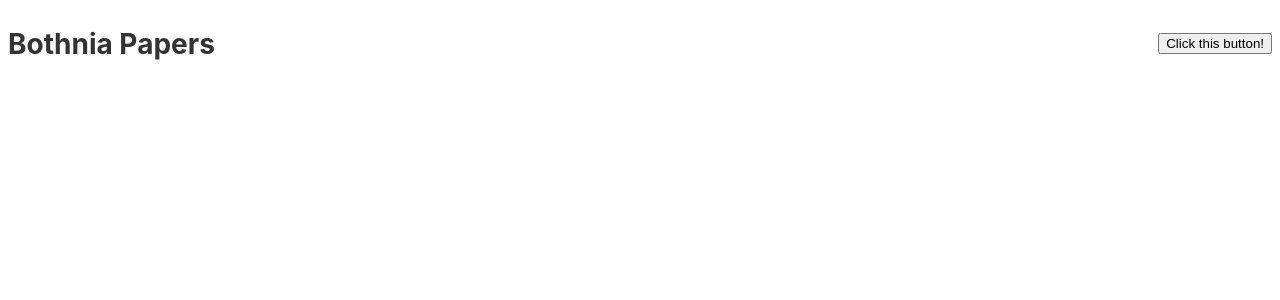
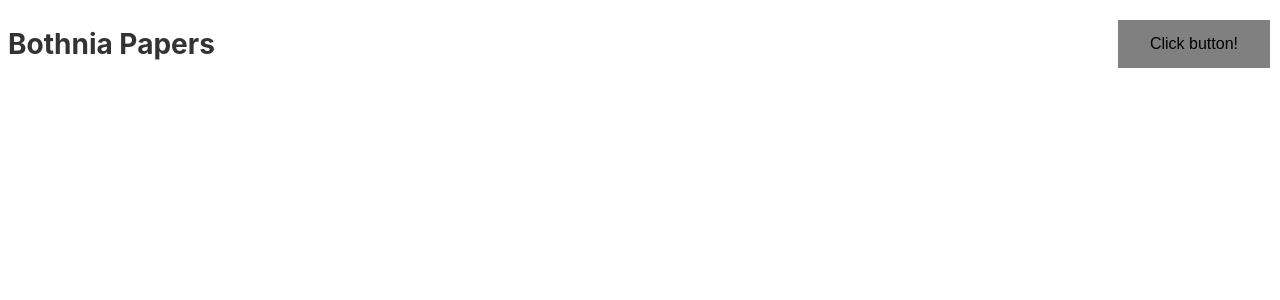
Before and after one commit to dcaptain1/D0027E_Project_Alpha, an Angular app: page / in a window 1280 px wide. Shown: the top 300 px of the page. Built offline with nearby package versions, Linux system fonts and the light colour scheme.

Commit message:
button color fix

```diff
--- a/src/app/components/button/button.component.css
+++ b/src/app/components/button/button.component.css
@@ -0,0 +1,11 @@
+
+.btn {
+  border: 3px black;
+  padding: 15px 32px;
+  text-align: center;
+  text-decoration: none;
+  display: inline-block;
+  font-size: 16px;
+  margin: 4px 2px;
+  cursor: pointer;
+}
--- a/src/app/components/button/button.component.html
+++ b/src/app/components/button/button.component.html
@@ -1 +1 @@
-<button class="btn"> {{text}} </button>
+<button [ngStyle]="{'background-color':color}" class="btn"> {{text}} </button>
--- a/src/app/components/button/button.component.ts
+++ b/src/app/components/button/button.component.ts
@@ -11,6 +11,8 @@
 @Input() color: string;
 
 
+constructor(){}
+
 ngOnInit(): void {
 
 }
--- a/src/app/components/header/header.component.html
+++ b/src/app/components/header/header.component.html
@@ -1,7 +1,10 @@
+
+<div>
+<header>
 
 
-<header>
 <h1>{{title}}</h1>
-<app-button color="Green"  text="Click this button!">  </app-button>
+<app-button color= "gray"  text="Click button!">  </app-button>
 
 </header>
+ </div>
```
